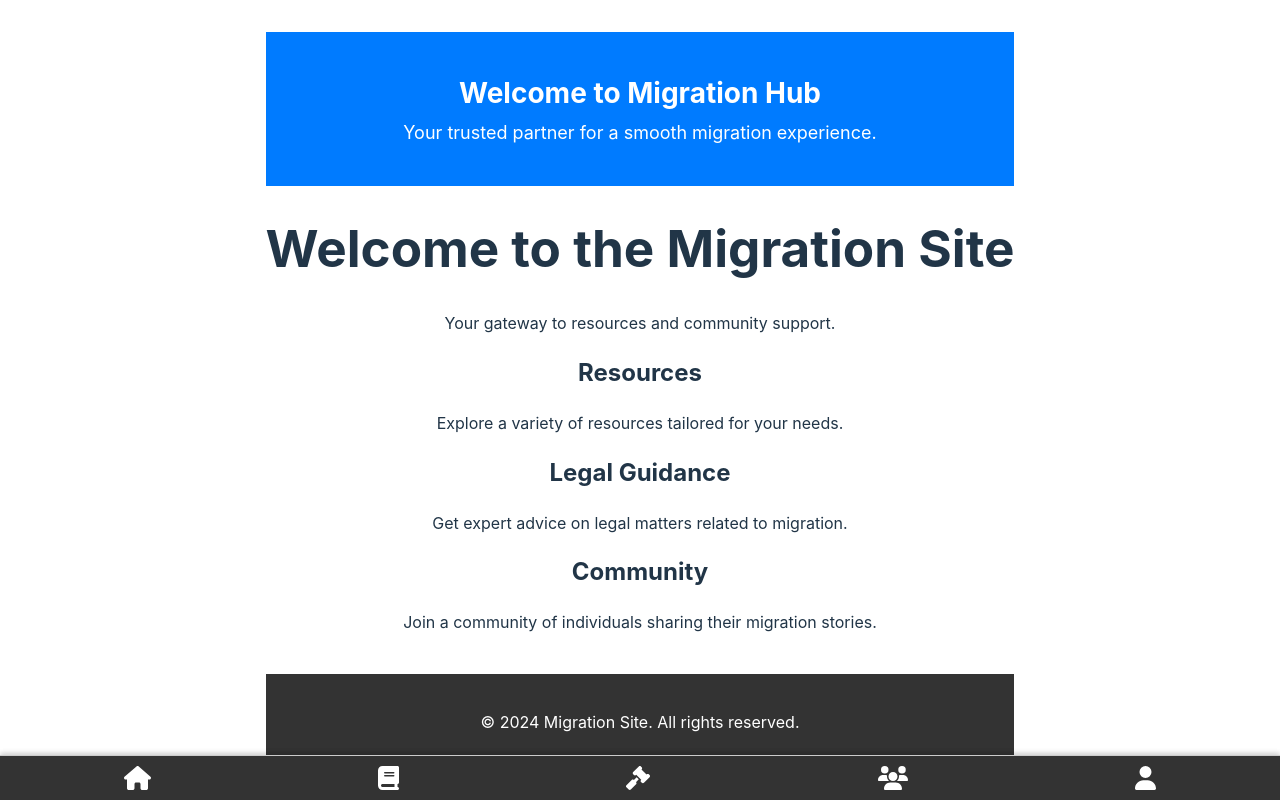
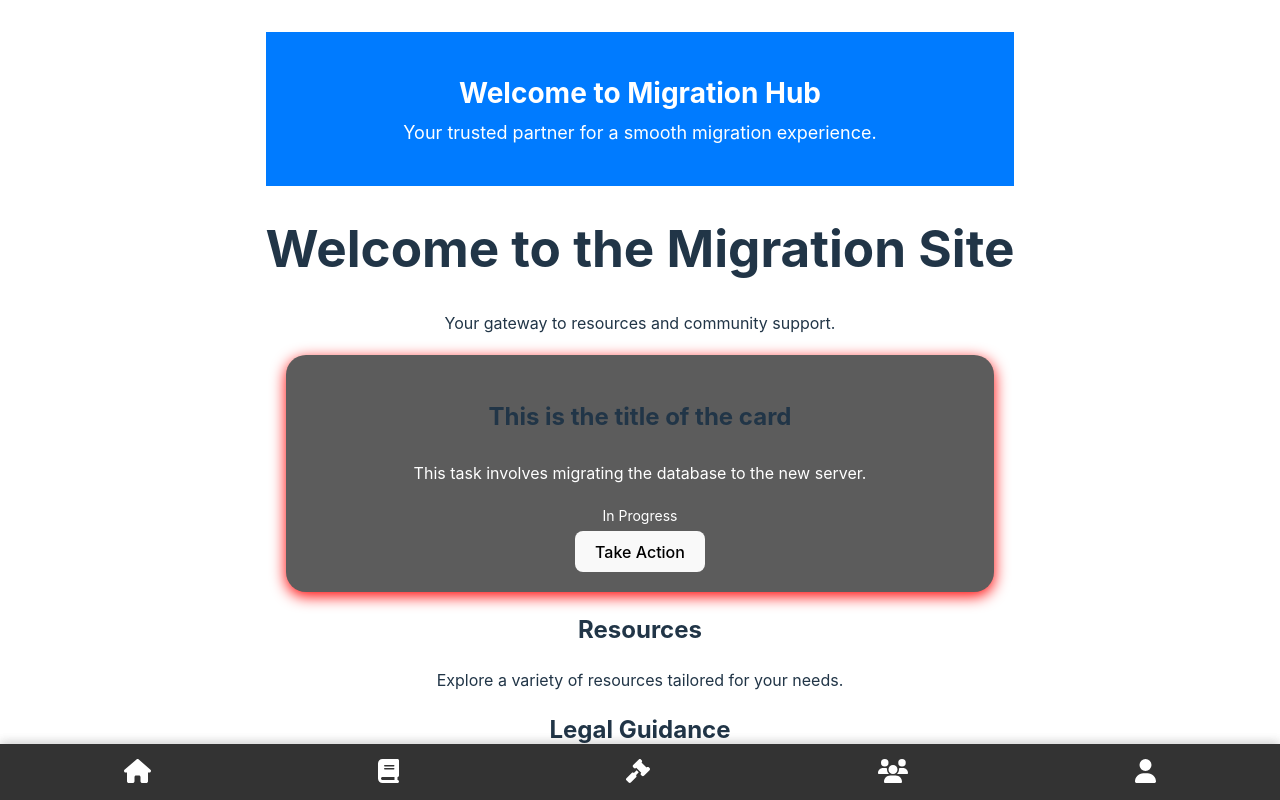
Before and after one commit to anaktas24/ReaOnRai, a React (Vite) app in the folder Mango/frontend/: page / in a window 1280 px wide. Shown: the top 800 px of the page. Built offline with nearby package versions, Linux system fonts and the light colour scheme.

Commit message:
made cards

```diff
--- a/Mango/frontend/src/components/InfoCards/InfoCards.css
+++ b/Mango/frontend/src/components/InfoCards/InfoCards.css
@@ -0,0 +1,62 @@
+.card {
+  background-color: #5c5c5c; /* White background */
+  border-radius: 1.25rem; /* Slightly rounded corners */
+  box-shadow: 0 4px 15px rgb(255, 0, 0); /* Soft shadow for depth */
+  padding: 20px; /* Padding for spacing inside the card */
+  transition: transform 0.3s, box-shadow 0.3s; /* Smooth scaling and shadow transition */
+  margin: 20px; /* Spacing between cards */
+  display: flex;
+  flex-direction: column;
+  align-items: center;
+  text-align: center;
+}
+
+.card:hover {
+  transform: scale(1.05); /* Slightly scale the card on hover */
+  box-shadow: 0 8px 20px rgba(240, 8, 8, 0.878); /* Deeper shadow on hover */
+}
+
+.card-title {
+  font-size: 1.5rem; /* Larger title */
+  font-weight: bold; /* Bold title */
+  margin-bottom: 10px; /* Spacing below title */
+}
+
+.card-description {
+  font-size: 1rem; /* Standard description size */
+  color: #ffffff; /* Gray color for description */
+  margin-bottom: 15px; /* Spacing below description */
+}
+
+.card-status {
+  font-size: 0.875rem; /* Smaller status text */
+  padding: 5px 10px; /* Padding for status badge */
+  border-radius: 5px; /* Rounded corners for status badge */
+  color: #fff; /* White text */
+}
+
+.card-status.pending {
+  background-color: #f0ad4e; /* Yellow for Pending */
+}
+
+.card-status.in-progress {
+  background-color: #5bc0de; /* Blue for In Progress */
+}
+
+.card-status.completed {
+  background-color: #5cb85c; /* Green for Completed */
+}
+
+.card-action-button {
+  background-color: #007bff; /* Button color */
+  color: #fff; /* White text */
+  border: none; /* No border */
+  border-radius: 5px; /* Rounded corners */
+  padding: 10px 20px; /* Padding for button */
+  cursor: pointer; /* Pointer cursor on hover */
+  transition: background-color 0.3s; /* Smooth color transition */
+}
+
+.card-action-button:hover {
+  background-color: #0056b3; /* Darker blue on hover */
+}
--- a/Mango/frontend/src/components/InfoCards/InfoCards.tsx
+++ b/Mango/frontend/src/components/InfoCards/InfoCards.tsx
@@ -0,0 +1,23 @@
+import React from 'react';
+import './InfoCards.css'
+
+type CardProps = {
+  title: string;
+  description: string;
+  status: 'Pending' | 'In Progress' | 'Completed';
+};
+
+const Card: React.FC<CardProps> = ({ title, description, status }) => {
+  return (
+    <div className="card">
+      <h3 className="card-title">{title}</h3>
+      <p className="card-description">{description}</p>
+      <span className={`card-status ${status.toLowerCase()}`}>{status}</span>
+      <button className="card-button" >
+        Take Action
+      </button>
+    </div>
+  );
+};
+
+export default Card;
--- a/Mango/frontend/src/components/Navbar/Navbar.css
+++ b/Mango/frontend/src/components/Navbar/Navbar.css
@@ -1,27 +1,28 @@
 .navbar {
-    position: fixed;
-    bottom: 0;
-    left: 0;
-    right: 0;
-    background-color: #fff;
-    border-top: 1px solid #ccc;
-    display: flex;
-    justify-content: space-around;
-    padding: 10px 0;
-    box-shadow: 0 -2px 5px rgba(0, 0, 0, 0.1);
-}
+    position: fixed; /* Fixes the navbar to the bottom */
+    margin:0;
+    bottom: 0; /* Aligns it to the bottom */
+    left: 0; /* Aligns it to the left */
+    right: 0; /* Aligns it to the right */
+    background-color: #fff; /* Background color */
+    box-shadow: 0 -2px 10px rgba(0, 0, 0, 0.1); /* Shadow for visibility */
+    display: flex; /* Aligns items in a row */
+    justify-content: space-around; /* Distributes space evenly */
+    padding: 10px 0; /* Padding for the navbar */
+    z-index: 1000; /* Ensures it stays above other content */
+  }
 
-.nav-item {
-    text-align: center;
-    text-decoration: none;
-    color: #333;
-}
+  .nav-item {
+    text-decoration: none; /* Removes underline from links */
+    color: #333; /* Text color */
+    font-size: 24px; /* Font size for icons */
+    transition: color 0.3s; /* Smooth transition for hover effect */
+  }
 
-.icon {
-    font-size: 24px; /* Adjust icon size as needed */
-    display: block;
-}
+  .nav-item:hover {
+    color: #007bff; /* Change color on hover */
+  }
 
-.nav-item span {
-    font-size: 12px; /* Adjust label size as needed */
-}
+  .icon {
+    font-size: 24px; /* Adjust icon size */
+  }
--- a/Mango/frontend/src/pages/Home/Home.css
+++ b/Mango/frontend/src/pages/Home/Home.css
@@ -3,6 +3,7 @@
     max-width: 1200px;
     margin: auto;
     padding: 20px;
+    padding-bottom: 60px;
   }
 
   .header {
--- a/Mango/frontend/src/pages/Home/Home.tsx
+++ b/Mango/frontend/src/pages/Home/Home.tsx
@@ -3,14 +3,22 @@ import './Home.css'; // Import your CSS styles
 import Navbar from '../../components/Navbar/Navbar';
 import Banner from '../../components/Banner/Banner'; // Adjust the path as necessary
 import Footer from '../../components/Footer/Footer';
+import InfoCards from '../../components/InfoCards/InfoCards';
+
+
 const Home: React.FC = () => {
     return (
         <div className="homepage">
-                  <Banner />
+            <Banner />
             <header className="homepage-header">
                 <h1>Welcome to the Migration Site</h1>
                 <p>Your gateway to resources and community support.</p>
             </header>
+                <InfoCards
+                title="This is the title of the card"
+                description="This task involves migrating the database to the new server."
+                status="In Progress"
+                />
             <main className="homepage-content">
                 <section className="content-section">
                     <h2>Resources</h2>
```
